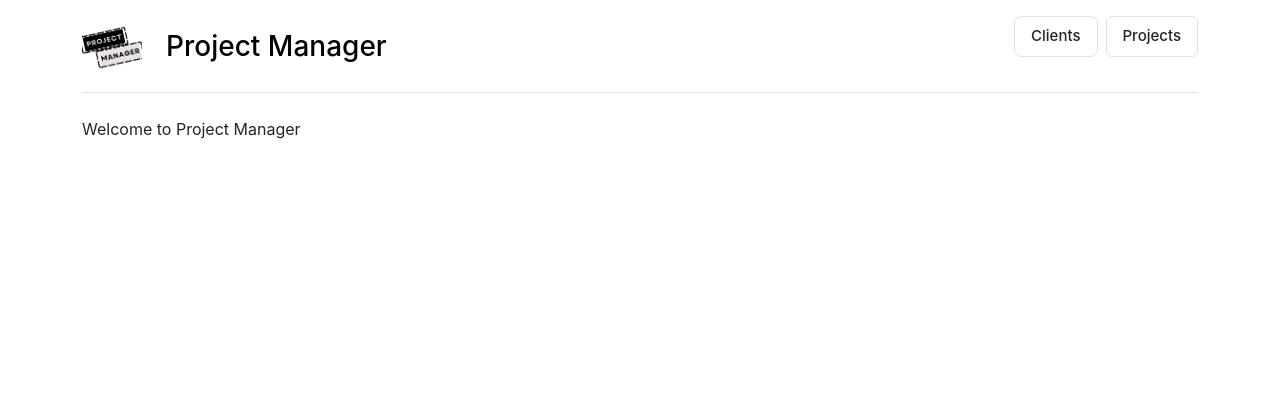
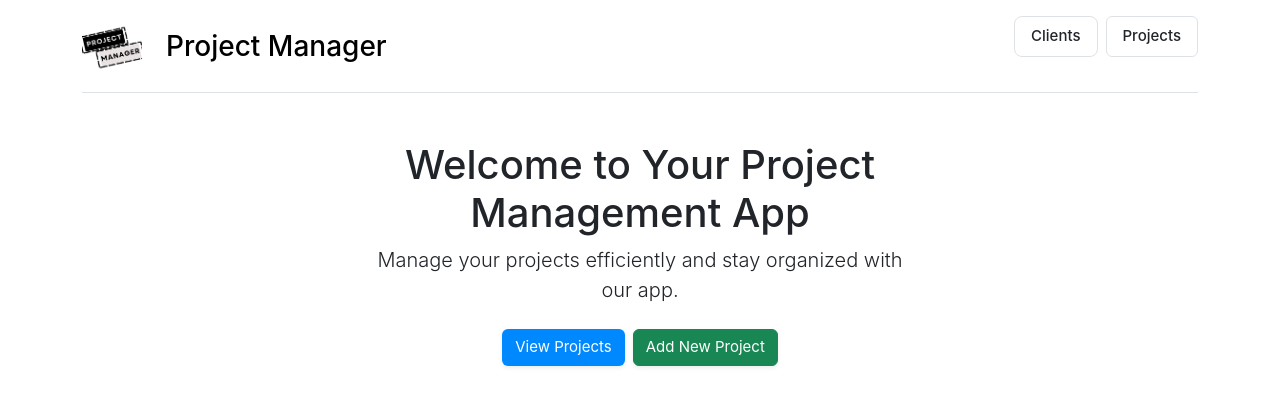
Before and after one commit to Know167/Project-management-project, a React (Create React App) app in the folder client/: page / in a window 1280 px wide. Shown: the top 406 px of the page. Built offline with nearby package versions, Linux system fonts and the light colour scheme.

Commit message:
Updated the Home page
Minor changes for the update page to make it more appealing

```diff
--- a/client/src/components/Home.jsx
+++ b/client/src/components/Home.jsx
@@ -1,9 +1,27 @@
+import { Link } from "react-router-dom";
+
 const Home = () => {
-  return (
-    <div>
-      Welcome to Project Manager
-    </div>
-  )
-}
+    return (
+        <div className="container mt-5">
+            <div className="row">
+                <div className="col-md-6 offset-md-3 text-center">
+                    <h1>Welcome to Your Project Management App</h1>
+                    <p className="lead">
+                        Manage your projects efficiently and stay organized with
+                        our app.
+                    </p>
+                    <div className="mt-4">
+                        <Link to="/projects" className="btn btn-blue me-2 text-white shadow-sm">
+                            View Projects
+                        </Link>
+                        <Link to="/add-project" className="btn btn-success shadow-sm">
+                            Add New Project
+                        </Link>
+                    </div>
+                </div>
+            </div>
+        </div>
+    );
+};
 
-export default Home
+export default Home;
```
